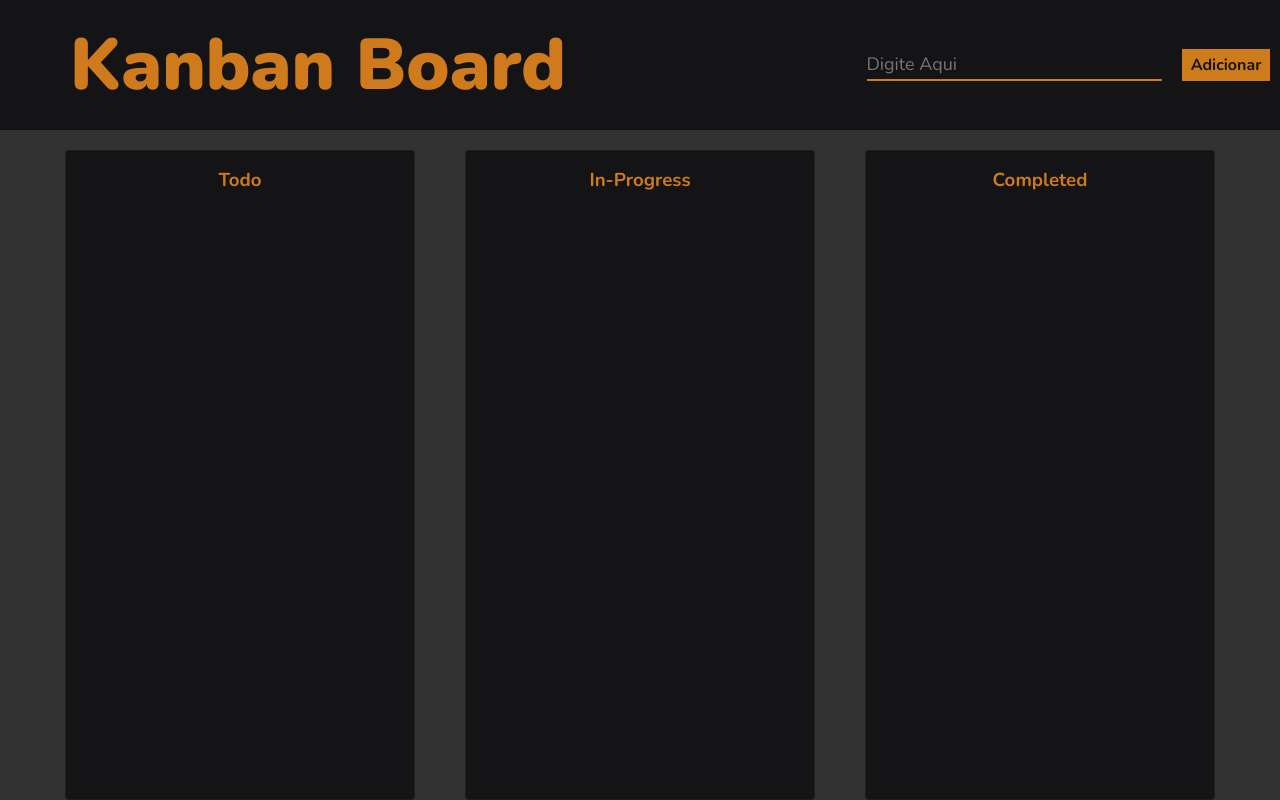
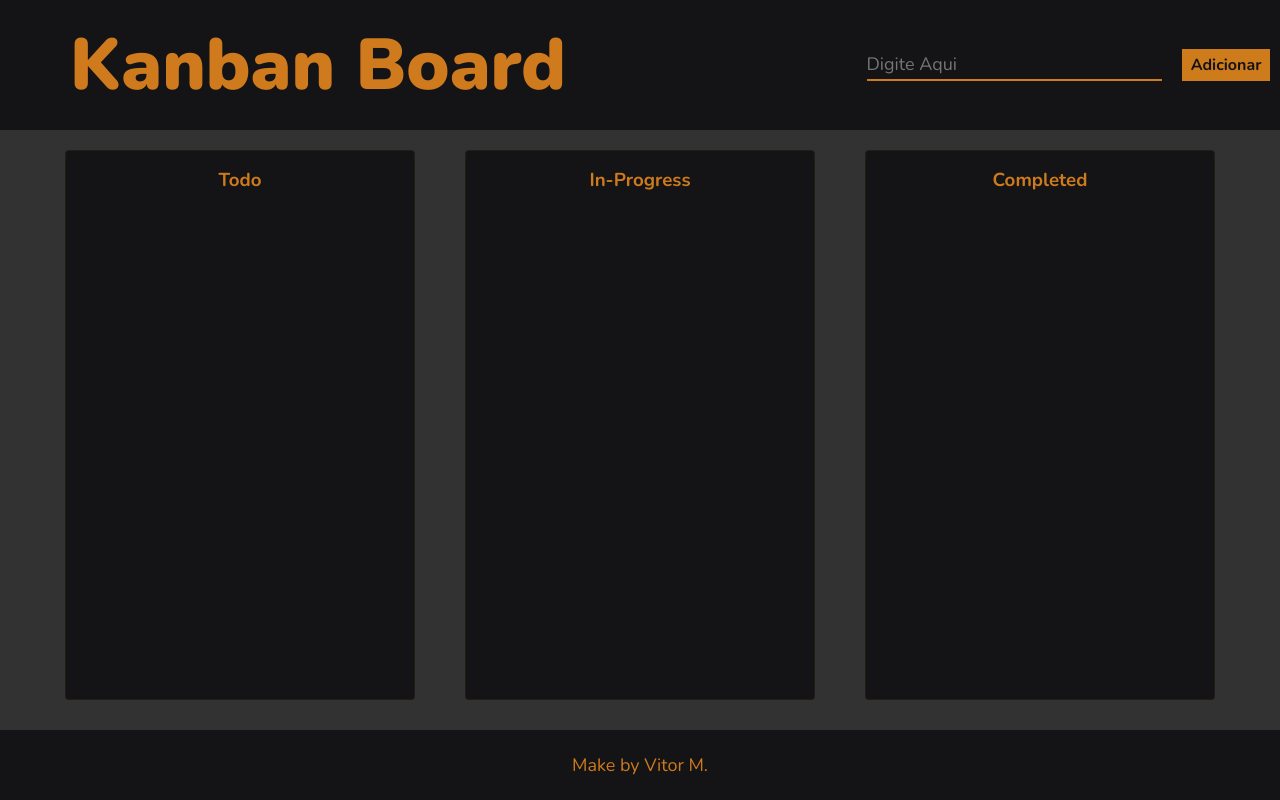
Before and after one commit to vitor-mat/Drag-and-drop-project, a React (Create React App) app: page / in a window 1280 px wide. Built offline with nearby package versions, Linux system fonts and the light colour scheme.

Commit message:
adicionei um footer

```diff
--- a/src/pages/kanban/index.js
+++ b/src/pages/kanban/index.js
@@ -124,7 +124,7 @@ export const KanbanPage = () => {
                 </div>
             </header>
             <main>
-                <DragDropContext onDragEnd={handleOnDragEnd}>
+                <DragDropContext onDragEnd={handleOnDragEnd} id="drag-context">
                     {
                         cardListData.map((data, index) => {
                             return (
@@ -183,6 +183,9 @@ export const KanbanPage = () => {
                     }
                 </DragDropContext>
             </main>
+            <footer>
+                <span>Make by Vitor M.</span>
+            </footer>
         </Container>
     )
 }
--- a/src/pages/kanban/style.js
+++ b/src/pages/kanban/style.js
@@ -83,6 +83,7 @@ export const Container = styled.div`
         gap: 50px;
         padding-top: 20px;
         overflow: auto;
+        margin-bottom: 30px;
     }
 
     .dropzone-container{
@@ -102,4 +103,18 @@ export const Container = styled.div`
         padding: 0 10px;
     }
 
+    footer{
+        height: 70px;
+        width: 100%;
+        background: ${backgroundColor};
+        display: flex;
+        align-items: center;
+        justify-content: center;
+
+        span{
+            color: ${highlightColor};
+            font-size: 18px;
+        }
+    }
+
 `
--- a/src/style/globalStyle.js
+++ b/src/style/globalStyle.js
@@ -5,7 +5,6 @@ export const GlobalStyle = createGlobalStyle`
         margin: 0;
         padding: 0;
         box-sizing: border-box;
-        overflow: hidden;
         color: white;
         font-family: 'Nunito', sans-serif;
         font-weight: 400;
```
